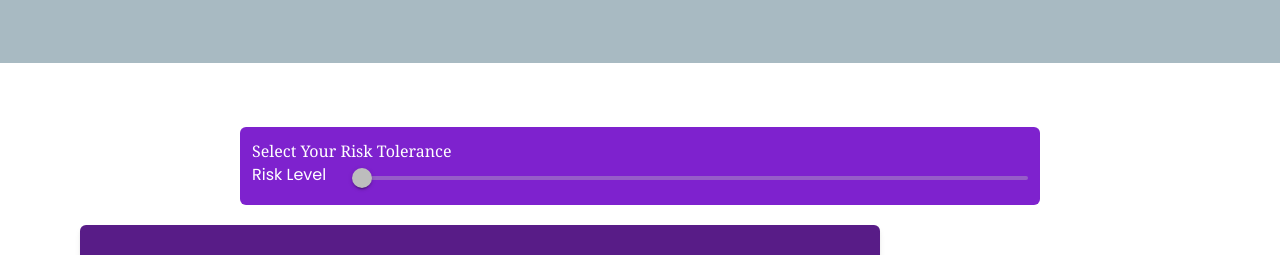
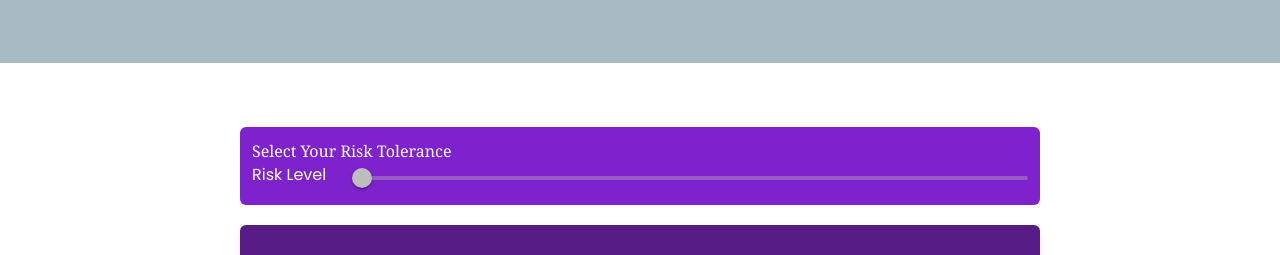
Before and after one commit to ifeanyi21/roboadvisor-client, a React (Create React App) app: page / in a window 1280 px wide. Shown: the part 4020-4275 px from the top of the page. Built offline with nearby package versions, Linux system fonts and the light colour scheme; no server answers.

Commit message:
change width for risk calculator

```diff
--- a/src/components/RiskCalculator.js
+++ b/src/components/RiskCalculator.js
@@ -35,8 +35,8 @@ function RiskCalculator() {
   }, [riskLevel, updatePortfolio]);
 
   return (
-    <main>
-      <section className="md:w-[800px] w-full p-3 rounded-md text-white mx-auto bg-purple-700">
+    <main className="md:w-[800px] w-full mx-auto">
+      <section className="p-3 rounded-md text-white mx-auto bg-purple-700">
         <h2>Select Your Risk Tolerance</h2>
         <div className="flex gap-6">
           <label htmlFor="riskSlider" className="w-[100px] md:block hidden">
@@ -56,7 +56,7 @@ function RiskCalculator() {
           />
         </div>
       </section>
-      <section className="bg-purple-900 md:w-[800px] text-white p-5 shadow-md rounded-md">
+      <section className="bg-purple-900 text-white p-5 shadow-md rounded-md">
         <p className="my-2">Risk Level: {riskLevel}</p>
         <div>
           <div
```
